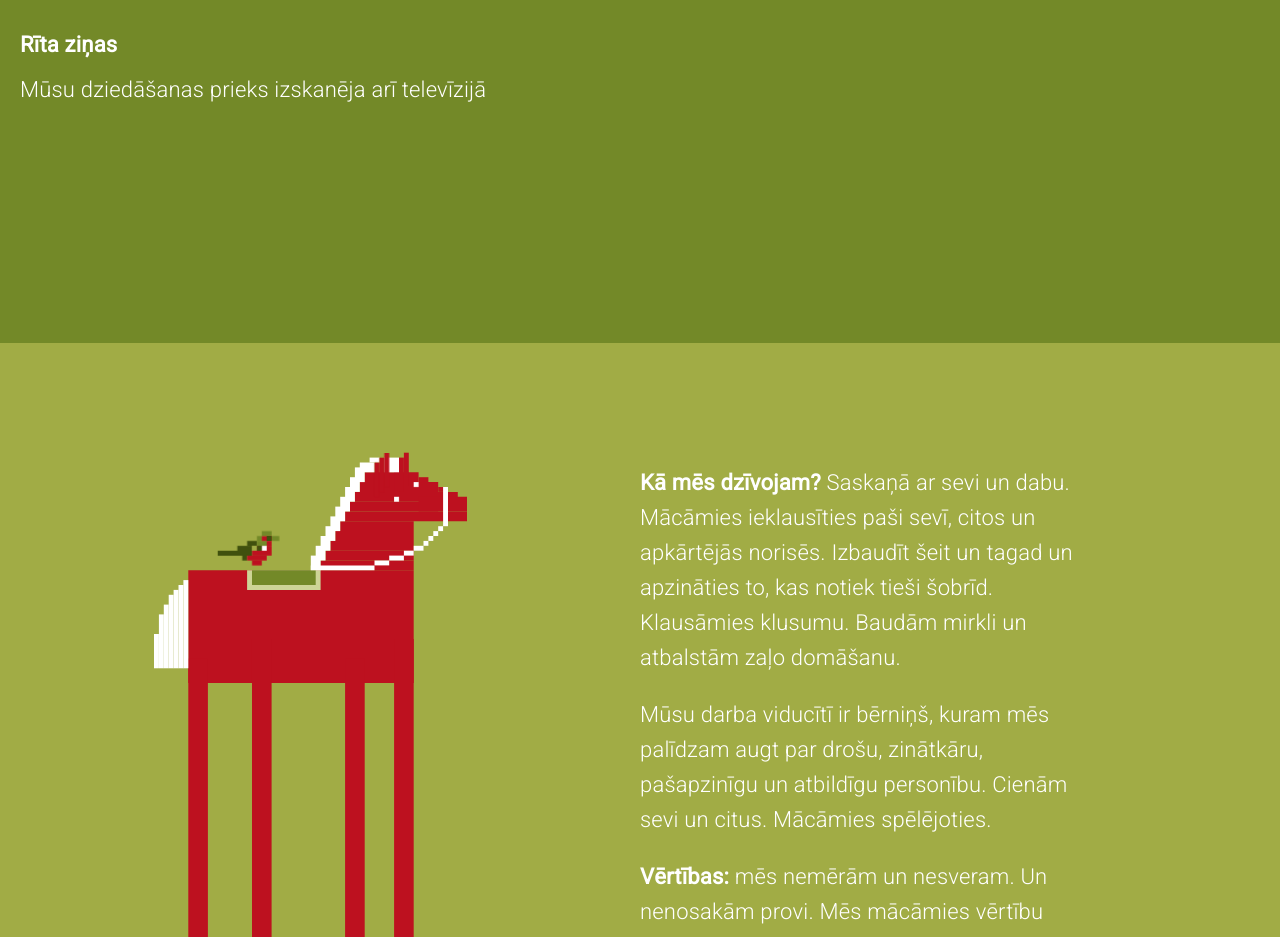
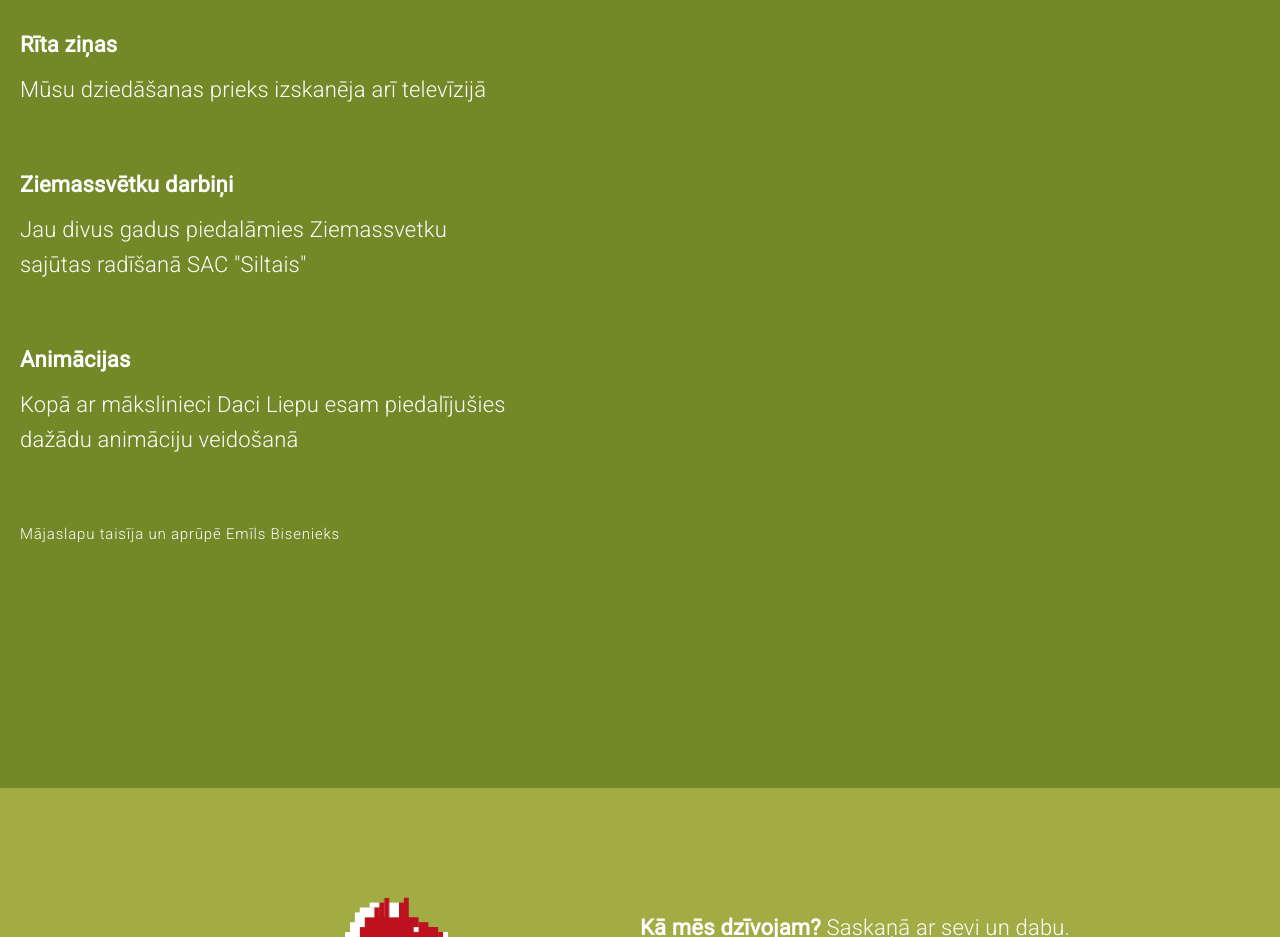
Before and after one commit to tasesmuemils/zpasaka, a Gatsby site: page / in a window 1280 px wide. Shown: the part 5242-6179 px from the top of the page. Built offline with nearby package versions, Linux system fonts and the light colour scheme; Gatsby itself is replaced by a stand-in of ours.

Commit message:
Adding more links and author tag

```diff
--- a/src/components/Contacts.js
+++ b/src/components/Contacts.js
@@ -44,6 +44,13 @@ const ContactsStyle = styled.div`
         .link-description {
           p {
             margin: 0;
+          }
+        }
+        .author-tag {
+          p {
+            margin: 0;
+            font-size: 15px;
+            letter-spacing: 0.8px;
           }
         }
       }
@@ -288,15 +295,6 @@ export default function Contacts() {
                   <p>Piedalījāmies raidījumā "Kas te, es te".</p>
                 </div>
               </li>
-              {/* <li>
-                <a
-                  rel="noreferrer"
-                  target="_blank"
-                  href="https://www.youtube.com/watch?v=b2rJt8YsCbY"
-                >
-                  Martas video
-                </a>
-              </li> */}
               <li>
                 <div className="link-wrapper">
                   <a
@@ -309,6 +307,45 @@ export default function Contacts() {
                 </div>
                 <div className="link-description">
                   <p>Mūsu dziedāšanas prieks izskanēja arī televīzijā</p>
+                </div>
+              </li>
+              <li>
+                <div className="link-wrapper">
+                  <a
+                    rel="noreferrer"
+                    target="_blank"
+                    href="https://fb.watch/ew49J8uNVl/"
+                  >
+                    Ziemassvētku darbiņi
+                  </a>
+                </div>
+                <div className="link-description">
+                  <p>
+                    Jau divus gadus piedalāmies Ziemassvetku sajūtas radīšanā
+                    SAC "Siltais"
+                  </p>
+                </div>
+              </li>
+              <li>
+                <div className="link-wrapper">
+                  <a
+                    rel="noreferrer"
+                    target="_blank"
+                    href="https://youtube.com/playlist?list=PLHkg1svGWUiE7hq4TMYi8xWQBsvwZ9fnk"
+                  >
+                    Animācijas
+                  </a>
+                </div>
+                <div className="link-description">
+                  <p>
+                    Kopā ar mākslinieci Daci Liepu esam piedalījušies dažādu
+                    animāciju veidošanā
+                  </p>
+                </div>
+              </li>
+              <li>
+                <div className="author-tag">
+                  <p>Mājaslapu taisīja un aprūpē Emīls Bisenieks</p>
                 </div>
               </li>
             </ul>
```
